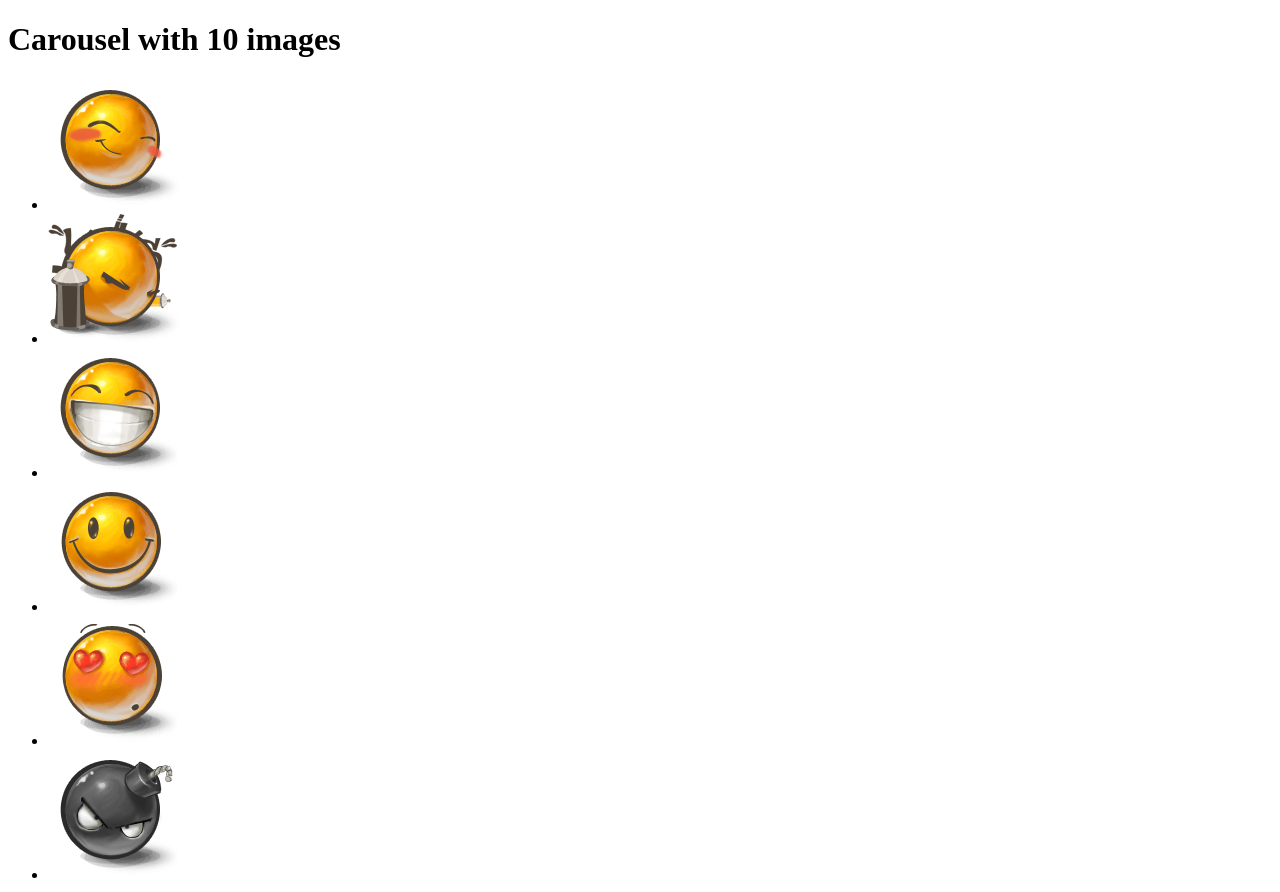
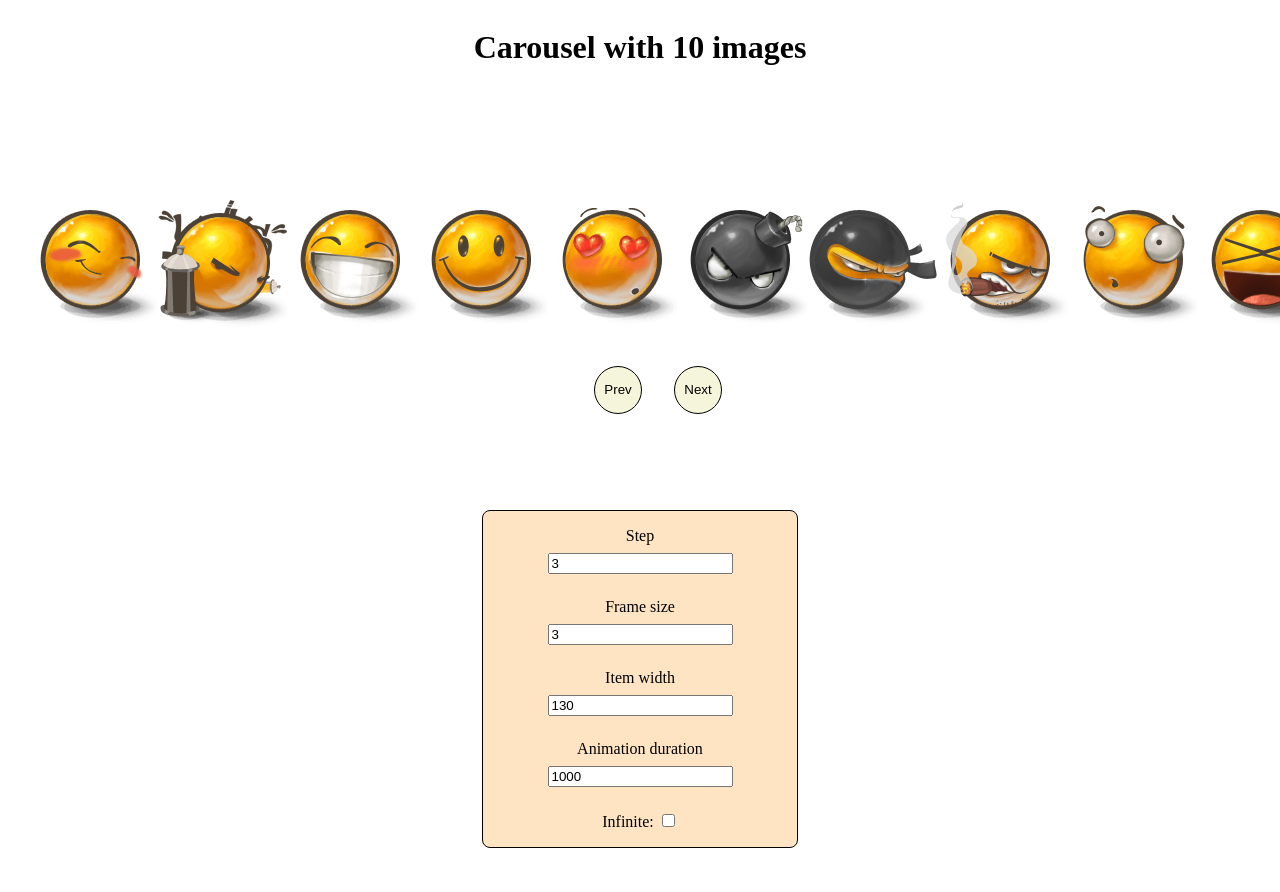
Before and after one commit to mate-academy/react_carousel, a React (Create React App) app: page / in a window 1280 px wide. Shown: the top 892 px of the page. After the commit the page ends 856 px from the top, so only its background shows below. Built offline with nearby package versions, Linux system fonts and the light colour scheme; the HTML template or start-up script is replaced by a standard one.

Commit message:
button and form styles are added

```diff
--- a/src/App.scss
+++ b/src/App.scss
@@ -1 +1,11 @@
-// style go here
+.App {
+  display: flex;
+  flex-direction: column;
+  align-items: center;
+  justify-content: center;
+  gap: 1rem;
+
+  &__title {
+    text-align: center;
+  }
+}
--- a/src/App.tsx
+++ b/src/App.tsx
@@ -48,7 +48,12 @@ class App extends Component<{}, State> {
 
     return (
       <div className="App">
-        <h1 data-cy="title">{`Carousel with ${images.length} images`}</h1>
+        <h1
+          data-cy="title"
+          className="App__title"
+        >
+          {`Carousel with ${images.length} images`}
+        </h1>
 
         <Container>
           <Carousel
--- a/src/components/Carousel/Carousel.scss
+++ b/src/components/Carousel/Carousel.scss
@@ -1 +1,29 @@
-// style go here
+.Carousel {
+  margin-top: 5rem;
+  overflow: hidden;
+
+  &__list {
+    display: flex;
+    list-style: none;
+  }
+
+  &__controls {
+    display: flex;
+    justify-content: center;
+    align-items: center;
+    gap: 2rem;
+    margin-top: 2rem;
+  }
+
+  &__button {
+    display: block;
+
+    width: 3rem;
+    height: 3rem;
+    border: 0.025rem solid black;
+    border-radius: 50%;
+    background-color: beige;
+    cursor: pointer;
+    z-index: 1;
+  }
+}
--- a/src/components/Carousel/Carousel.tsx
+++ b/src/components/Carousel/Carousel.tsx
@@ -1,3 +1,4 @@
+/* eslint-disable no-console */
 /* eslint-disable @typescript-eslint/no-unused-vars */
 import { FC } from 'react';
 import './Carousel.scss';
@@ -12,20 +13,58 @@ export const Carousel: FC<CarouselProps> = ({
   animationDuration,
   infinite,
 }) => {
+  const imageStyle = {
+    width: `${itemWidth}px`,
+  };
+
+  const listStyle = {
+    transition: `transform ${animationDuration}ms ease-out`,
+
+  };
+
+  const handleNext = () => {
+    console.log('Next');
+    console.log(frameSize);
+    console.log(infinite);
+  };
+
+  const handlePrev = () => {
+    console.log(step);
+  };
+
   return (
     <div className="Carousel">
       <ul className="Carousel__list">
         {images.map((image, idx) => (
-          <li>
-            <img src={image} alt={String(idx + 1)} />
+          <li className="Carousel__item" style={listStyle}>
+            <img
+              src={image}
+              alt={String(idx + 1)}
+              className="Carousel__image"
+              style={imageStyle}
+            />
           </li>
         ))}
       </ul>
 
-      <button type="button">Prev</button>
-      <button type="button" data-cy="next">
-        Next
-      </button>
+      <div className="Carousel__controls">
+        <button
+          type="button"
+          onClick={handlePrev}
+          className="Carousel__button Carousel__button--prev"
+        >
+          Prev
+        </button>
+
+        <button
+          type="button"
+          data-cy="next"
+          onClick={handleNext}
+          className="Carousel__button Carousel__button--next"
+        >
+          Next
+        </button>
+      </div>
     </div>
   );
 };
--- a/src/components/CheckBox/CheckBox.tsx
+++ b/src/components/CheckBox/CheckBox.tsx
@@ -4,9 +4,13 @@ import './CheckBox.scss';
 
 export const CheckBox: FC = () => {
   return (
-    <input
-      type="checkbox"
-      className="CheckBox"
-    />
+    <label htmlFor="checkbox">
+      {'Infinite: '}
+      <input
+        type="checkbox"
+        className="CheckBox"
+        name="checkbox"
+      />
+    </label>
   );
 };
--- a/src/components/Container/Container.scss
+++ b/src/components/Container/Container.scss
@@ -1,3 +1,9 @@
 .Container {
+  display: flex;
+  flex-direction: column;
+  align-items: center;
+  justify-content: center;
   width: 1300px;
+  margin: 0 auto;
+
 }
--- a/src/components/Form/Form.scss
+++ b/src/components/Form/Form.scss
@@ -1 +1,18 @@
-//
+.Form {
+  display: flex;
+  flex-direction: column;
+  align-items: center;
+  justify-content: center;
+  gap: 1rem;
+
+  margin: 5rem auto 0;
+
+  width: 25%;
+  height: 100%;
+  padding: 1rem;
+  border: 0.025rem solid black;
+  border-radius: 0.5rem;
+  box-sizing: border-box;
+
+  background-color: bisque;
+}
--- a/src/components/Input/Input.scss
+++ b/src/components/Input/Input.scss
@@ -1 +1,9 @@
-//
+.Input {
+  &__label {
+    display: flex;
+    flex-direction: column;
+    align-items: center;
+    gap: 0.5rem;
+    margin-bottom: 0.5rem;
+  }
+}
--- a/src/components/Input/Input.tsx
+++ b/src/components/Input/Input.tsx
@@ -18,15 +18,9 @@ export const Input: FC<Props> = ({ label, option }) => {
   };
 
   return (
-    <>
-      <label className="Input__label" htmlFor={label}>
-        {label}
-      </label>
-      <input
-        type="number"
-        value={value}
-        onChange={changeHandler}
-      />
-    </>
+    <label className="Input__label" htmlFor={label}>
+      {label}
+      <input type="text" value={value} onChange={changeHandler} />
+    </label>
   );
 };
```
